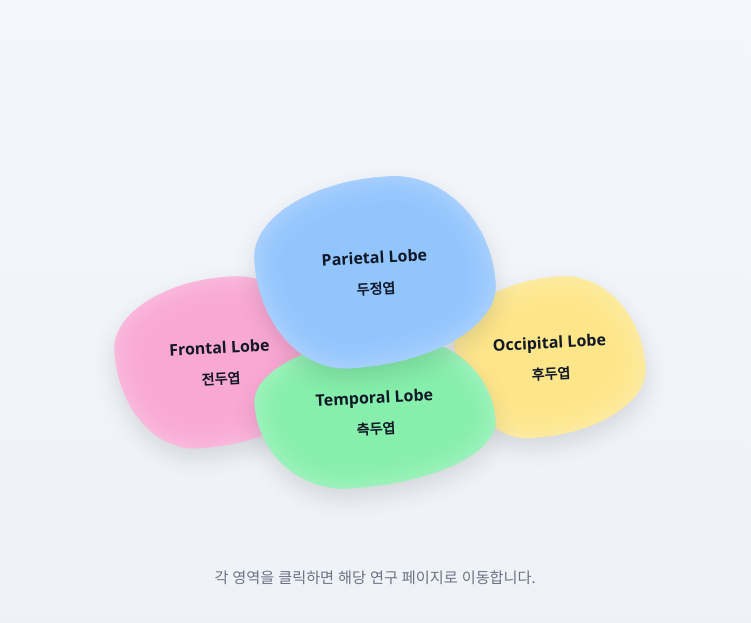
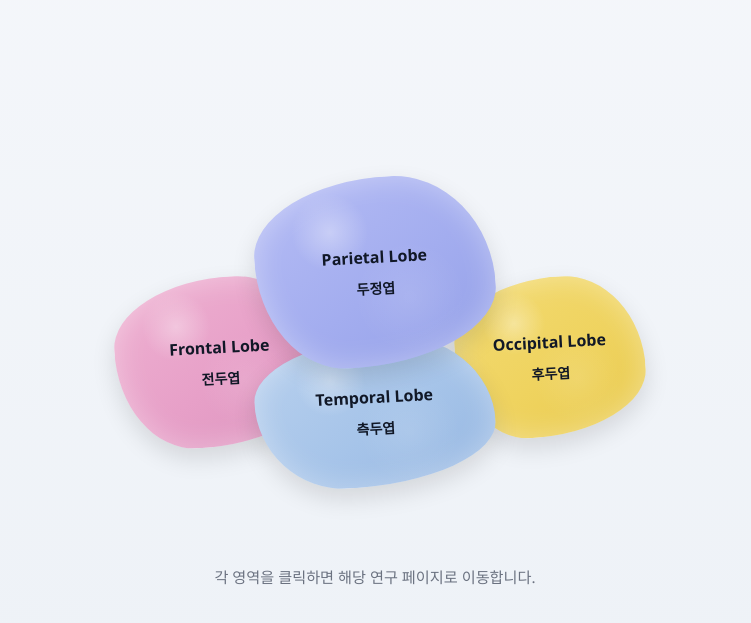
Before and after one commit to ggy5555/ggy5555.github.io, a plain HTML site: page index.html in a window 1280 px wide. Shown: the part 139-762 px from the top of the page, without its empty margins (265-1016 px from the left). Drawn offline with Linux system fonts and the light colour scheme.

Commit message:
Enhance styles for brain structure visualization
Updated styles for brain lobes and hover effects.

```diff
--- a/index.html
+++ b/index.html
@@ -66,15 +66,19 @@
     }
 
     .lobe:hover {
-      transform: rotate(-3deg) scale(1.08);
-      filter: brightness(1.04);
-      box-shadow:
-        inset 0 0 30px rgba(255,255,255,0.4),
-        0 14px 28px rgba(0,0,0,0.16);
-    }
+  transform: rotate(-3deg) scale(1.06);
+  filter: brightness(1.03);
+  box-shadow:
+    inset 0 0 28px rgba(255,255,255,0.26),
+    inset -18px -20px 30px rgba(0,0,0,0.06),
+    0 14px 28px rgba(0,0,0,0.14);
+}
 
     .frontal {
-      background: #f9a8d4;
+      background:
+  radial-gradient(circle at 30% 28%, rgba(255,255,255,0.34), transparent 18%),
+  radial-gradient(circle at 62% 62%, rgba(255,255,255,0.10), transparent 28%),
+  linear-gradient(145deg, #efb2d2 0%, #e7a0c8 55%, #dc94be 100%);
       width: 210px;
       height: 170px;
       left: 120px;
@@ -83,7 +87,10 @@
     }
 
     .parietal {
-      background: #93c5fd;
+      background:
+  radial-gradient(circle at 32% 28%, rgba(255,255,255,0.34), transparent 18%),
+  radial-gradient(circle at 64% 64%, rgba(255,255,255,0.10), transparent 28%),
+  linear-gradient(145deg, #b6bdf5 0%, #a3adef 55%, #94a0e8 100%);
       width: 240px;
       height: 190px;
       left: 260px;
@@ -92,7 +99,10 @@
     }
 
     .temporal {
-      background: #86efac;
+      background:
+  radial-gradient(circle at 32% 28%, rgba(255,255,255,0.34), transparent 18%),
+  radial-gradient(circle at 64% 64%, rgba(255,255,255,0.10), transparent 28%),
+  linear-gradient(145deg, #b9d1ee 0%, #a6c4e9 55%, #96b7e2 100%);
       width: 240px;
       height: 150px;
       left: 260px;
@@ -101,7 +111,10 @@
     }
 
     .occipital {
-      background: #fde68a;
+      background:
+  radial-gradient(circle at 32% 28%, rgba(255,255,255,0.34), transparent 18%),
+  radial-gradient(circle at 64% 64%, rgba(255,255,255,0.10), transparent 28%),
+  linear-gradient(145deg, #f3db73 0%, #efd35f 55%, #e9ca4d 100%);
       width: 190px;
       height: 160px;
       left: 460px;
```
